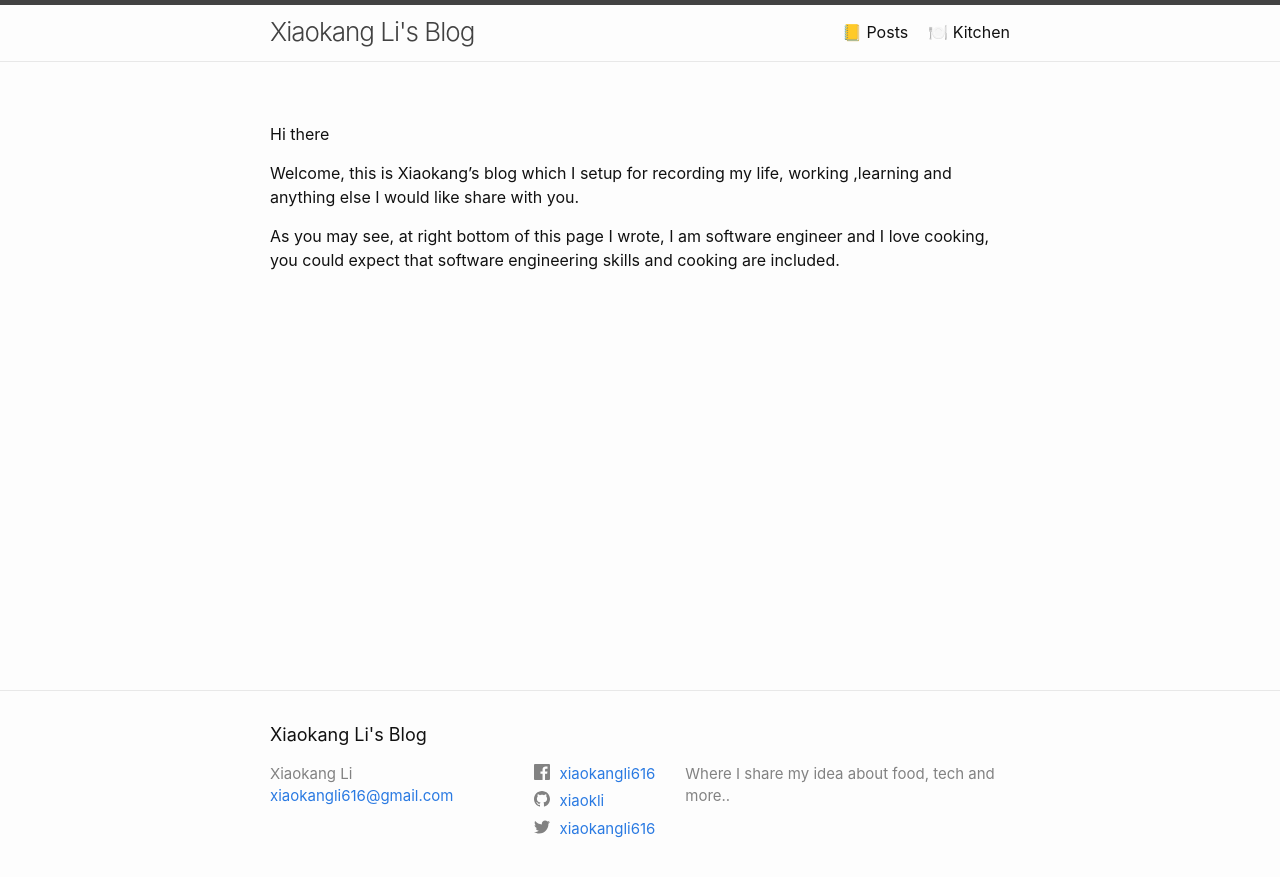
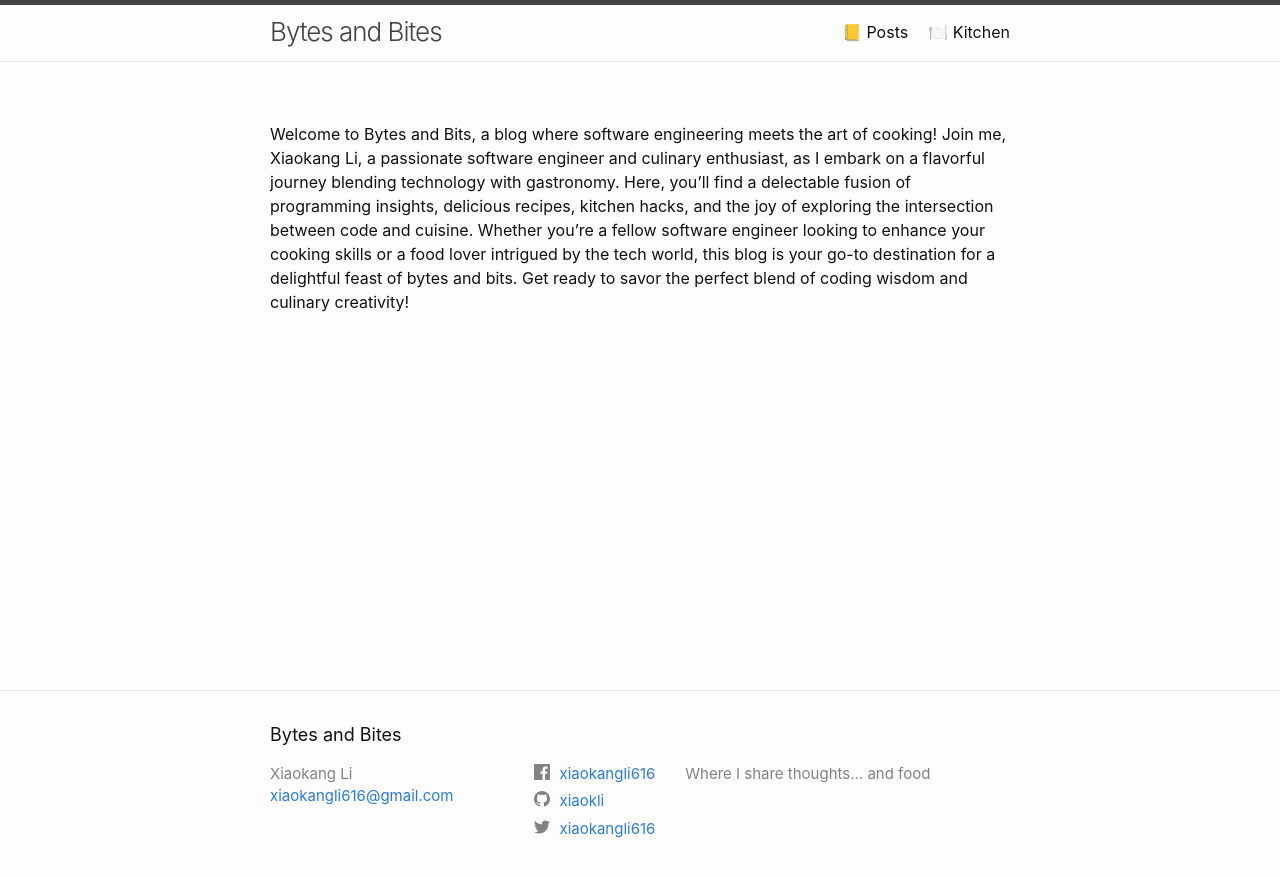
Before and after one commit to xiaokli/xiaokli.github.io, a Jekyll site: the page built from index.markdown, in a window 1280 px wide. Shown: the top 877 px of the page. Built offline with Jekyll 4.4.1, drawn with Linux system fonts in a browser that asks for light colours.

Commit message:
rename and update index

```diff
--- a/_config.yml
+++ b/_config.yml
@@ -1,8 +1,8 @@
 author: Xiaokang Li
-title: Xiaokang Li's Blog
+title: Bytes and Bites
 email: xiaokangli616@gmail.com
 description: >
-  Where I share my idea about food, tech and more..
+  Where I share thoughts... and food
 baseurl: "" # the subpath of your site, e.g. /blog
 url: "https://www.xiaokli.top"
 github_username:  xiaokli
--- a/index.markdown
+++ b/index.markdown
@@ -2,8 +2,4 @@
 layout: page
 ---
 
-Hi there
-
-Welcome, this is Xiaokang's blog which I setup for recording my life, working ,learning and anything else I would like share with you.
-
-As you may see, at right bottom of this page I wrote, I am software engineer and I love cooking, you could expect that software engineering skills and cooking are included.
+Welcome to Bytes and Bits, a blog where software engineering meets the art of cooking! Join me, Xiaokang Li, a passionate software engineer and culinary enthusiast, as I embark on a flavorful journey blending technology with gastronomy. Here, you'll find a delectable fusion of programming insights, delicious recipes, kitchen hacks, and the joy of exploring the intersection between code and cuisine. Whether you're a fellow software engineer looking to enhance your cooking skills or a food lover intrigued by the tech world, this blog is your go-to destination for a delightful feast of bytes and bits. Get ready to savor the perfect blend of coding wisdom and culinary creativity!
```
